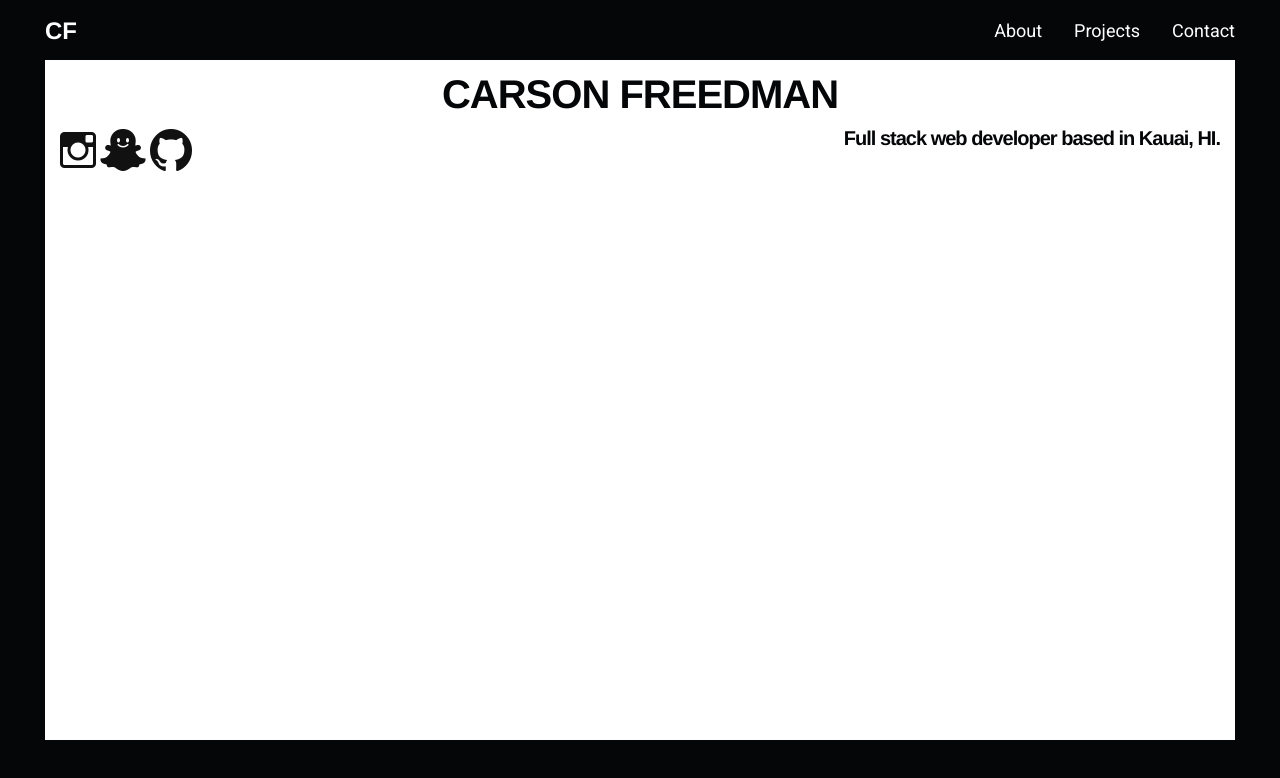
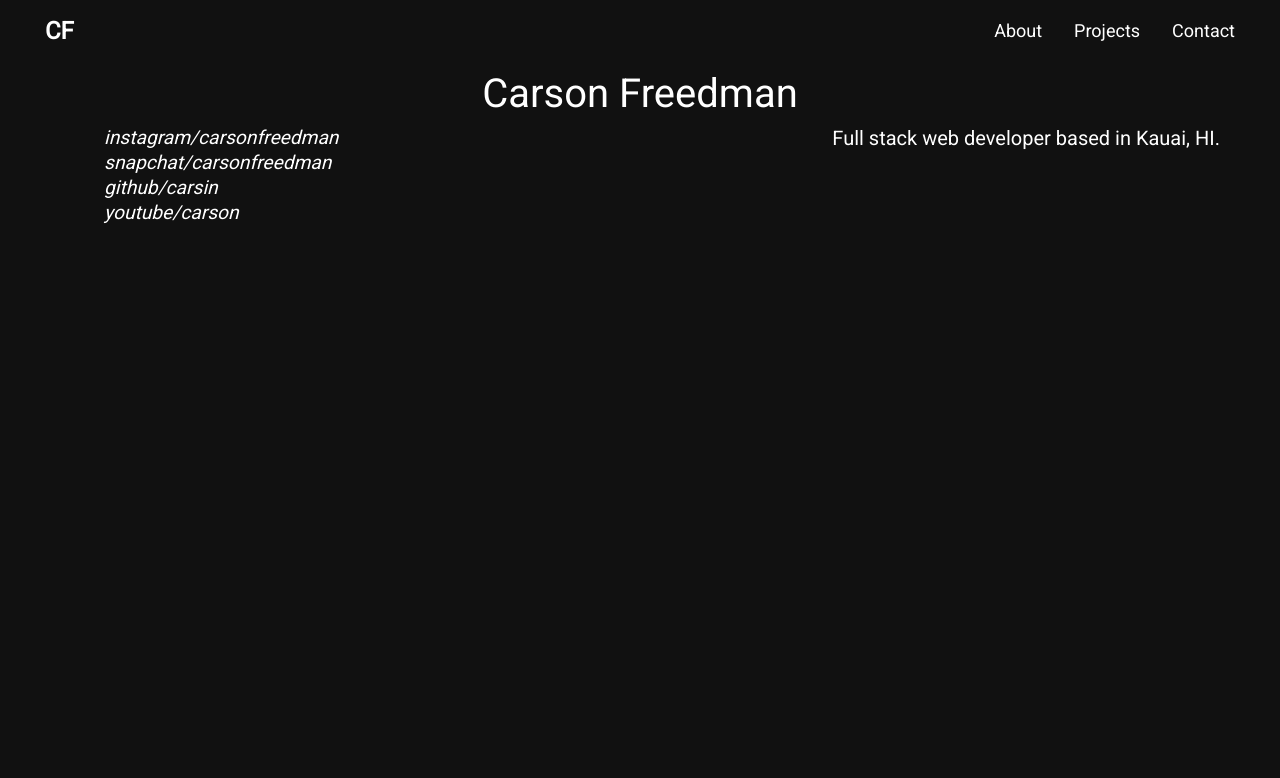
Before and after one commit to carsin/carsin.github.io, a plain HTML site: page index.html in a window 1280 px wide. Drawn offline with nearby package versions, Linux system fonts and the light colour scheme.

Commit message:
general: update

```diff
--- a/index.html
+++ b/index.html
@@ -42,22 +42,6 @@
         </div>
     </nav>
 
-    <section id="hero">
-            <h1 class="title text-center">CARSON FREEDMAN</h1>
-            <div class="row" id="hero-text">
-                <div class="col text-left" id="hero-links">
-                    <a href="https://instagr.am/carsonfreedman"><i class="icon ion-social-instagram-outline"></i></a>
-                    <a href="https://www.snapchat.com/add/carsonfreedman"><i class="icon ion-social-snapchat"></i></a>
-                    <a href="https://github.com/carsin"><i class="icon ion-social-github"></i></a>
-                    <a href="https://www.youtube.com/channel/UCCwg3eTWVJ5oOJyliTiynHQ"></a>
-                </div>
-                <div class="col text-right">
-                    <h5>Full stack web developer based in Kauai, HI.</h5>
-                </div>
-            </div>
-            </div>
-    </section>
-
     <section id="main-bg">
         <div id="borders">
             <span id="top"></span>
@@ -65,7 +49,24 @@
             <span id="bottom"></span>
             <span id="left"></span>
         </div>
+    </section>
 
+    <section id="hero">
+        <h1 class="title text-center">Carson Freedman</h1>
+        <div class="row" id="hero-text">
+            <div class="col text-left">
+                <ul id="social-links">
+                    <li><a class="strikethrough-white" href="https://instagr.am/carsonfreedman">instagram/carsonfreedman</a></li>
+                    <li><a class="strikethrough-white" href="https://www.snapchat.com/add/carsonfreedman">snapchat/carsonfreedman</a></li>
+                    <li><a class="strikethrough-white" href="https://github.com/carsin">github/carsin</a></li>
+                    <li><a class="strikethrough-white" href="https://www.youtube.com/channel/UCCwg3eTWVJ5oOJyliTiynHQ">youtube/carson</a></li>
+                </ul>
+            </div>
+            <div class="col text-right">
+                <h5>Full stack web developer based in Kauai, HI.</h5>
+            </div>
+        </div>
+        </div>
     </section>
 
     <script src="https://ajax.googleapis.com/ajax/libs/jquery/3.2.1/jquery.min.js"></script>
--- a/src/css/global.css
+++ b/src/css/global.css
@@ -10,7 +10,7 @@ body { transition: .4s ease-in-out; }
 .background-color-adapt { transition: .4s ease-in-out; }
 
 html, body {
-    font-family: Helvetica, Arial, sans-serif;
+    font-family: "Roboto", Helvetica, Arial, sans-serif;
     font-size: 1rem;
     height: 100%;
     width: 100%;
@@ -62,7 +62,6 @@ html, body {
 
 .nav-item {
     font-size: 18px;
-    font-family: "Roboto", Helvetica, Arial, sans-serif;
     color: white;
     line-height: 18px;
     transition: .4s ease-in-out;
--- a/src/css/index.css
+++ b/src/css/index.css
@@ -1,12 +1,12 @@
-/*
- * HERO
- */
-
 #hero {
     padding: 50px 15px;
     height: 100%;
     width: 100%;
-    color: #050608;
+    background: #111;
+}
+
+#hero h1, #hero a, #hero h5 {
+    color: #fff;
 }
 
 /* Large devices (desktops, 992px and up) */
@@ -14,26 +14,26 @@
     #hero { padding: 70px 60px;}
 }
 
-#hero h1, #hero h5 {
-    font-weight: bold;
-    letter-spacing: -1px;
+#social-links {
+    list-style: none;
 }
 
-#hero-links {
+#social-links a {
+    color: #fff;
+    padding: 4px;
+    letter-spacing: normal;
+    transition: background-color 0.8s cubic-bezier(0.22, 0.61, 0.36, 1);
+    line-height: 1rem;
     display: inline-block;
+    font-size: 1.2rem;
+    font-style: italic;
 }
 
-#hero-links i {
-    line-height: 1;
-    font-size: 3rem;
-    color: #111;
-    transition: .2s ease-in-out;
-}
-
-#hero-links i:hover {
-    color: black;
+#social-links a:hover {
+    text-decoration: none;
+    background-color: #bc2929;
 }
 
 #main-bg #borders * {
-    background-color: #050608;
+    background-color: #111;
 }
```
